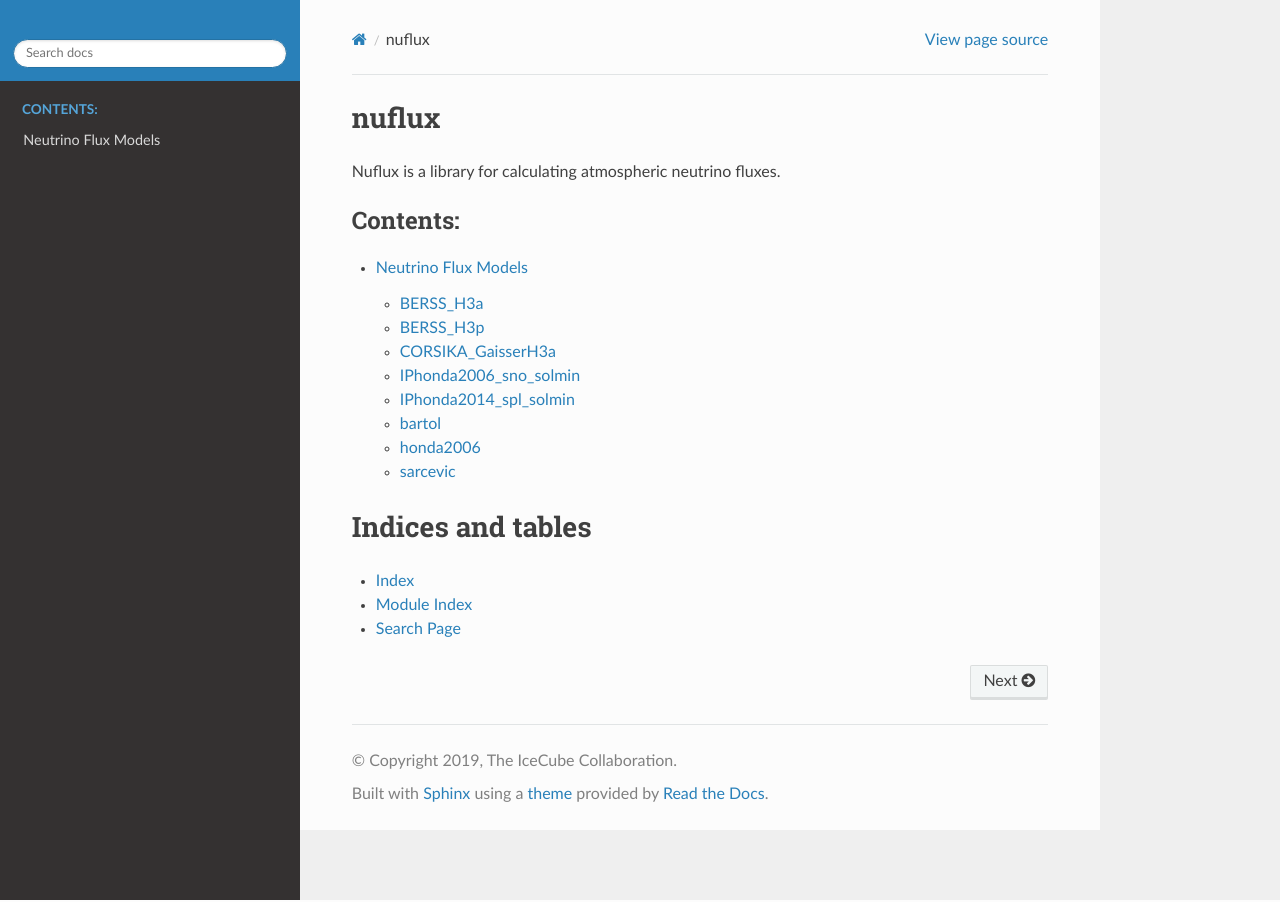
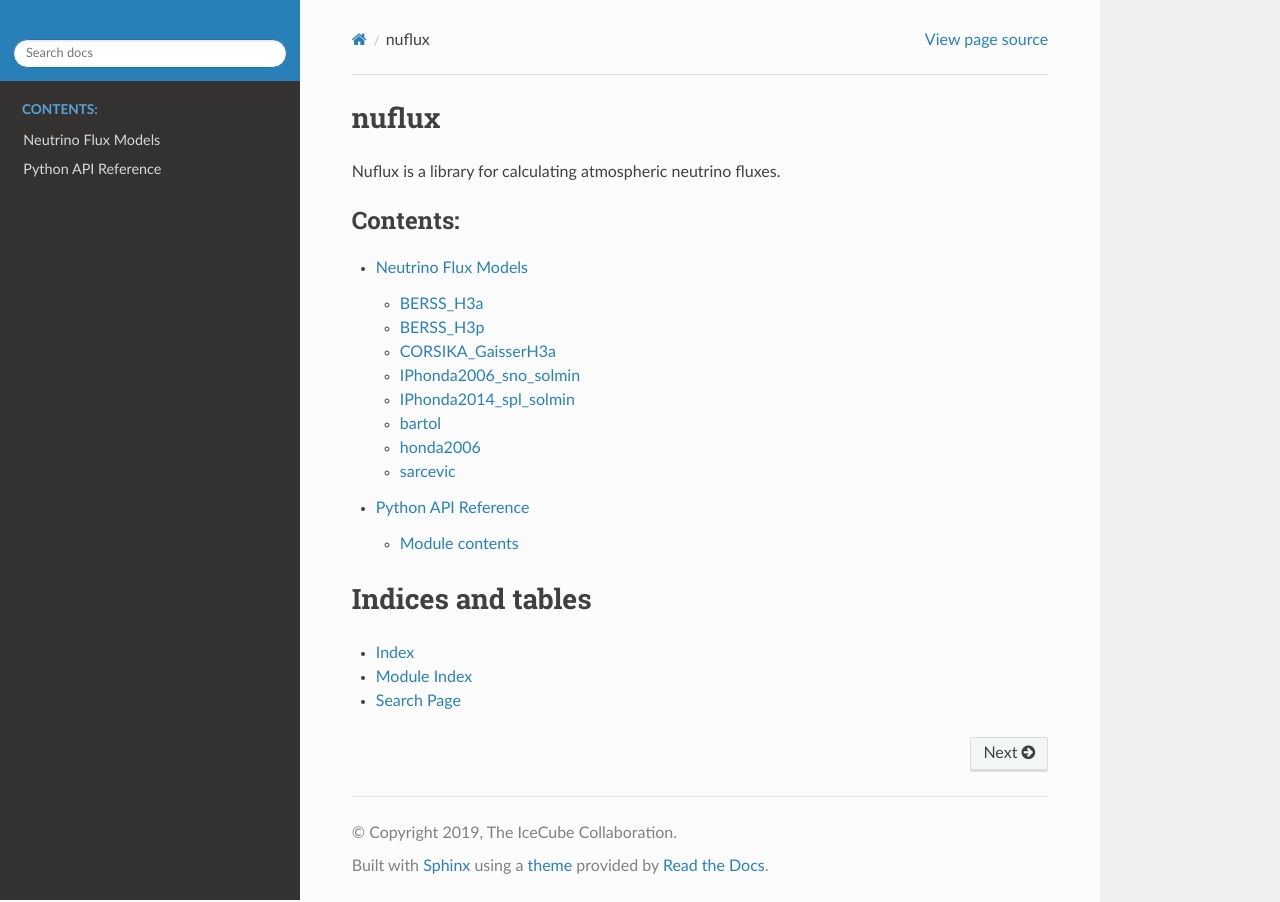
Before and after one commit to icecube/nuflux, a Sphinx documentation site: the page built from docs/index.rst, in a window 1280 px wide. Built offline with Sphinx 7.4.7 and the Read the Docs theme 2.0.0, drawn with Linux system fonts in a browser that asks for light colours.

Commit message:
ad python api reference with autodocs

```diff
--- a/docs/conf.py
+++ b/docs/conf.py
@@ -39,6 +39,7 @@
 # extensions coming with Sphinx (named 'sphinx.ext.*') or your custom
 # ones.
 extensions = [
+    'sphinx.ext.autodoc',
 ]
 
 # Add any paths that contain templates here, relative to this directory.
--- a/docs/index.rst
+++ b/docs/index.rst
@@ -13,6 +13,7 @@
    :caption: Contents:
 
    models
+   pythonapi
 
 
 Indices and tables
--- /dev/null
+++ b/docs/pythonapi.rst
@@ -0,0 +1,10 @@
+Python API Reference
+====================
+
+Module contents
+---------------
+
+.. automodule:: nuflux._nuflux
+    :members:
+    :undoc-members:
+    :show-inheritance:
```
